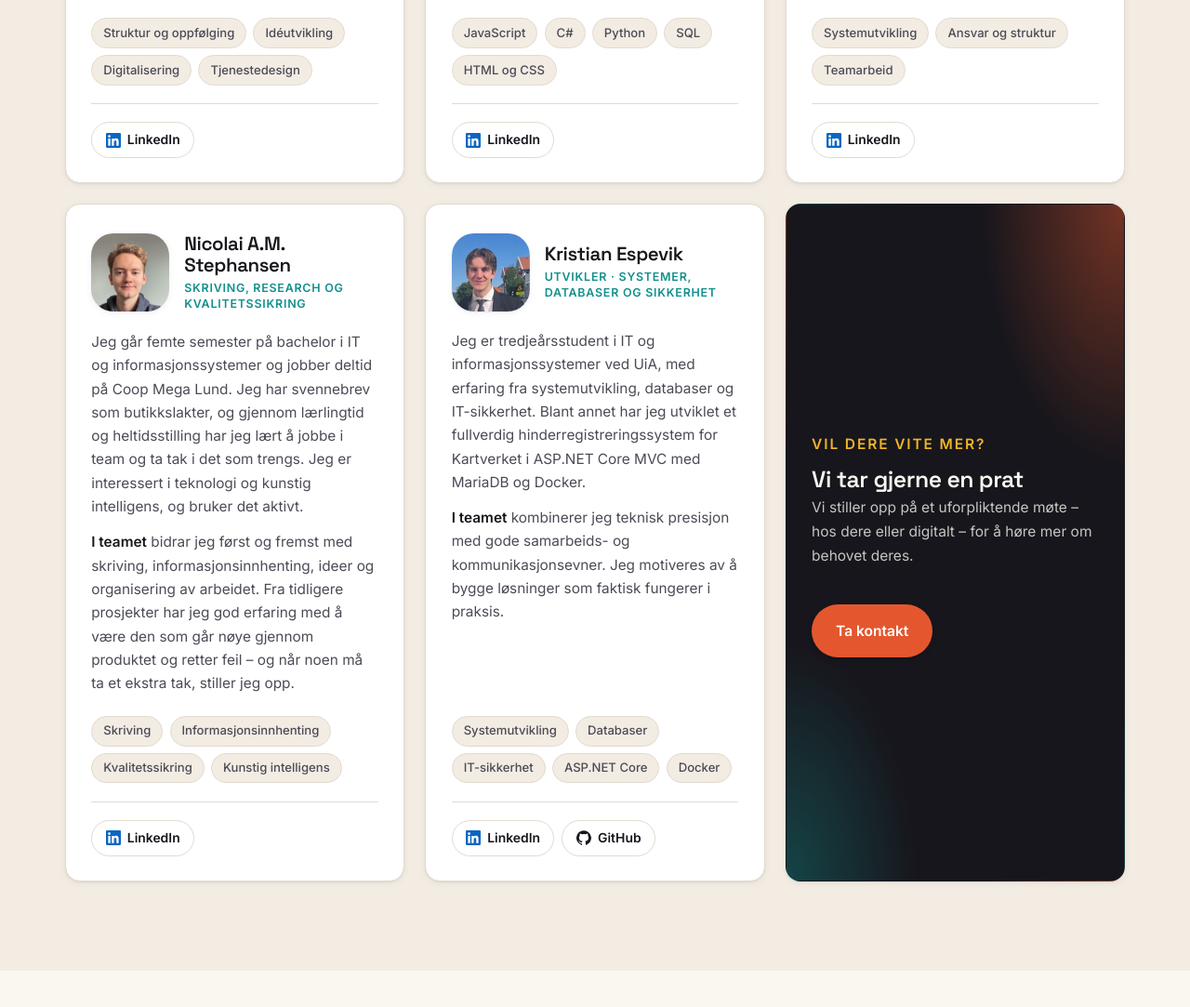
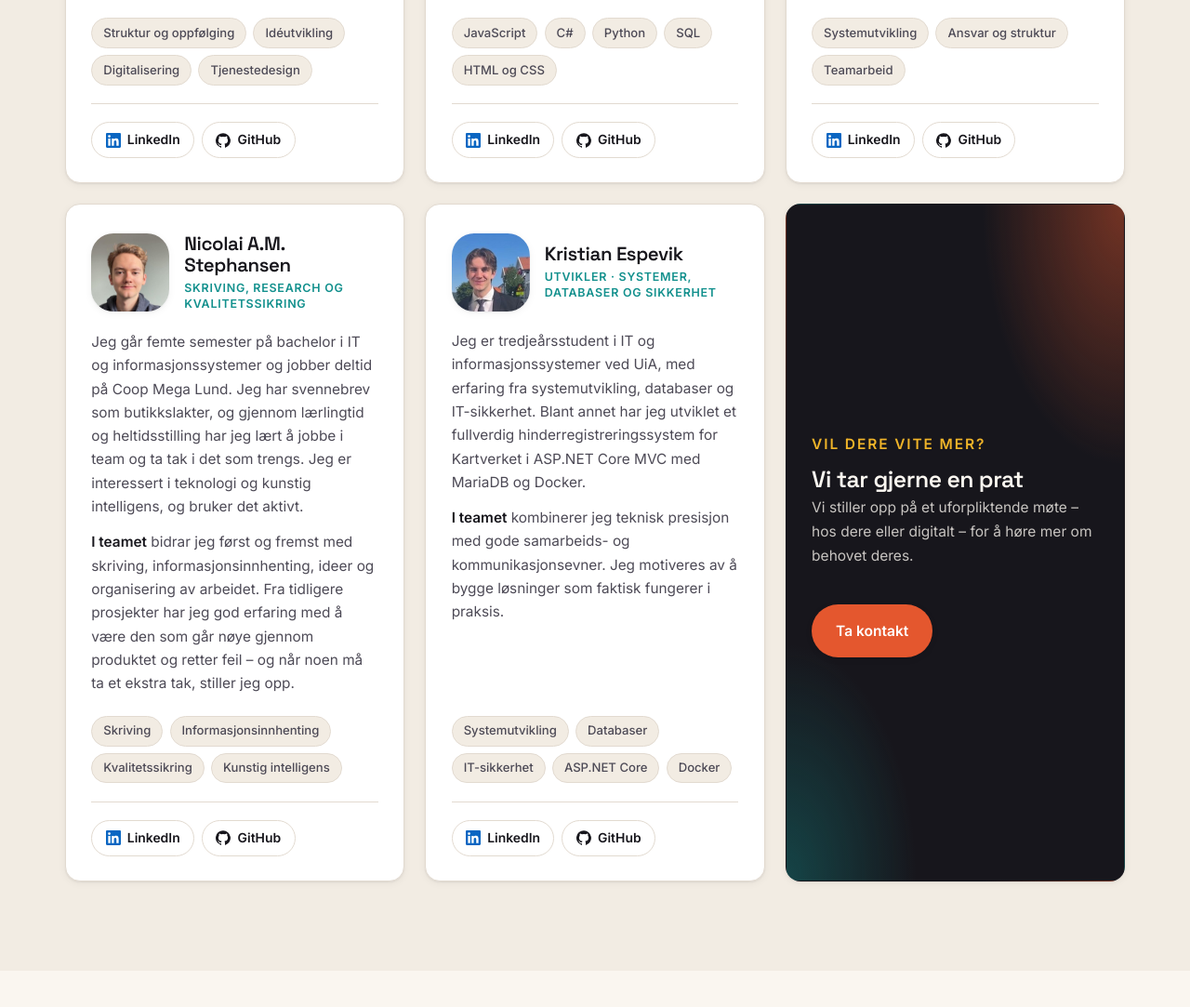
Before and after one commit to KristianEspevikUIA/IS310, a plain HTML site: page index.html in a window 1280 px wide. Shown: the part 2560-3643 px from the top of the page at 93% size. Drawn offline with Linux system fonts and the light colour scheme.

Commit message:
Legg inn GitHub-profilene til resten av gruppen
Endi, Taavi, Brage og Nicolai har nå lenke til GitHub-profilen sin i
teamkortet, slik Kristian hadde fra før.

Co-Authored-By: Claude Opus 5.5 <noreply@anthropic.com>

```diff
--- a/index.html
+++ b/index.html
@@ -185,7 +185,7 @@
           </ul>
           <ul class="member-links">
             <li><a class="profile-link linkedin" href="https://www.linkedin.com/in/endi-muriqi-650a5b3aa/" target="_blank" rel="noopener noreferrer" aria-label="LinkedIn-profilen til Endi Muriqi"><svg viewBox="0 0 24 24" aria-hidden="true"><use href="#ikon-linkedin"></use></svg>LinkedIn</a></li>
-            <li><a class="profile-link github" href="" target="_blank" rel="noopener noreferrer" aria-label="GitHub-profilen til Endi Muriqi"><svg viewBox="0 0 24 24" aria-hidden="true"><use href="#ikon-github"></use></svg>GitHub</a></li>
+            <li><a class="profile-link github" href="https://github.com/endim05" target="_blank" rel="noopener noreferrer" aria-label="GitHub-profilen til Endi Muriqi"><svg viewBox="0 0 24 24" aria-hidden="true"><use href="#ikon-github"></use></svg>GitHub</a></li>
             <li><a class="profile-link video" href="" target="_blank" rel="noopener noreferrer" aria-label="Videopresentasjon av Endi Muriqi"><svg viewBox="0 0 24 24" aria-hidden="true"><use href="#ikon-video"></use></svg>Video</a></li>
           </ul>
         </article>
@@ -209,7 +209,7 @@
           </ul>
           <ul class="member-links">
             <li><a class="profile-link linkedin" href="https://www.linkedin.com/in/taavith/" target="_blank" rel="noopener noreferrer" aria-label="LinkedIn-profilen til Taavi-Topias Henell"><svg viewBox="0 0 24 24" aria-hidden="true"><use href="#ikon-linkedin"></use></svg>LinkedIn</a></li>
-            <li><a class="profile-link github" href="" target="_blank" rel="noopener noreferrer" aria-label="GitHub-profilen til Taavi-Topias Henell"><svg viewBox="0 0 24 24" aria-hidden="true"><use href="#ikon-github"></use></svg>GitHub</a></li>
+            <li><a class="profile-link github" href="https://github.com/HenellTT" target="_blank" rel="noopener noreferrer" aria-label="GitHub-profilen til Taavi-Topias Henell"><svg viewBox="0 0 24 24" aria-hidden="true"><use href="#ikon-github"></use></svg>GitHub</a></li>
             <li><a class="profile-link video" href="" target="_blank" rel="noopener noreferrer" aria-label="Videopresentasjon av Taavi-Topias Henell"><svg viewBox="0 0 24 24" aria-hidden="true"><use href="#ikon-video"></use></svg>Video</a></li>
           </ul>
         </article>
@@ -233,7 +233,7 @@
           </ul>
           <ul class="member-links">
             <li><a class="profile-link linkedin" href="https://www.linkedin.com/in/brage-kristoffersen-a0b9ba289/" target="_blank" rel="noopener noreferrer" aria-label="LinkedIn-profilen til Brage Kristoffersen"><svg viewBox="0 0 24 24" aria-hidden="true"><use href="#ikon-linkedin"></use></svg>LinkedIn</a></li>
-            <li><a class="profile-link github" href="" target="_blank" rel="noopener noreferrer" aria-label="GitHub-profilen til Brage Kristoffersen"><svg viewBox="0 0 24 24" aria-hidden="true"><use href="#ikon-github"></use></svg>GitHub</a></li>
+            <li><a class="profile-link github" href="https://github.com/brege03" target="_blank" rel="noopener noreferrer" aria-label="GitHub-profilen til Brage Kristoffersen"><svg viewBox="0 0 24 24" aria-hidden="true"><use href="#ikon-github"></use></svg>GitHub</a></li>
             <li><a class="profile-link video" href="" target="_blank" rel="noopener noreferrer" aria-label="Videopresentasjon av Brage Kristoffersen"><svg viewBox="0 0 24 24" aria-hidden="true"><use href="#ikon-video"></use></svg>Video</a></li>
           </ul>
         </article>
@@ -259,7 +259,7 @@
           </ul>
           <ul class="member-links">
             <li><a class="profile-link linkedin" href="https://www.linkedin.com/in/nicolai-stephansen-246328177/" target="_blank" rel="noopener noreferrer" aria-label="LinkedIn-profilen til Nicolai A.M. Stephansen"><svg viewBox="0 0 24 24" aria-hidden="true"><use href="#ikon-linkedin"></use></svg>LinkedIn</a></li>
-            <li><a class="profile-link github" href="" target="_blank" rel="noopener noreferrer" aria-label="GitHub-profilen til Nicolai A.M. Stephansen"><svg viewBox="0 0 24 24" aria-hidden="true"><use href="#ikon-github"></use></svg>GitHub</a></li>
+            <li><a class="profile-link github" href="https://github.com/NicolaiStephansen" target="_blank" rel="noopener noreferrer" aria-label="GitHub-profilen til Nicolai A.M. Stephansen"><svg viewBox="0 0 24 24" aria-hidden="true"><use href="#ikon-github"></use></svg>GitHub</a></li>
             <li><a class="profile-link video" href="" target="_blank" rel="noopener noreferrer" aria-label="Videopresentasjon av Nicolai A.M. Stephansen"><svg viewBox="0 0 24 24" aria-hidden="true"><use href="#ikon-video"></use></svg>Video</a></li>
           </ul>
         </article>
```
